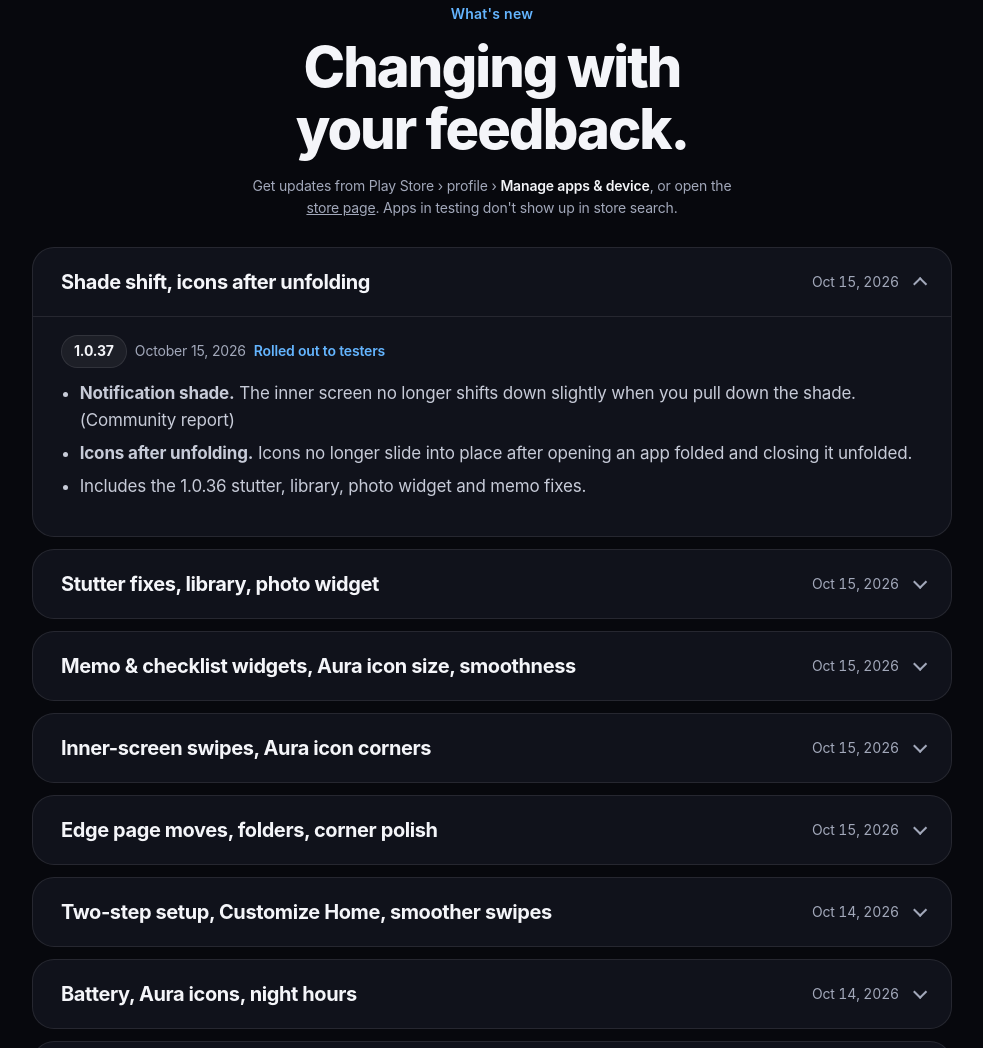
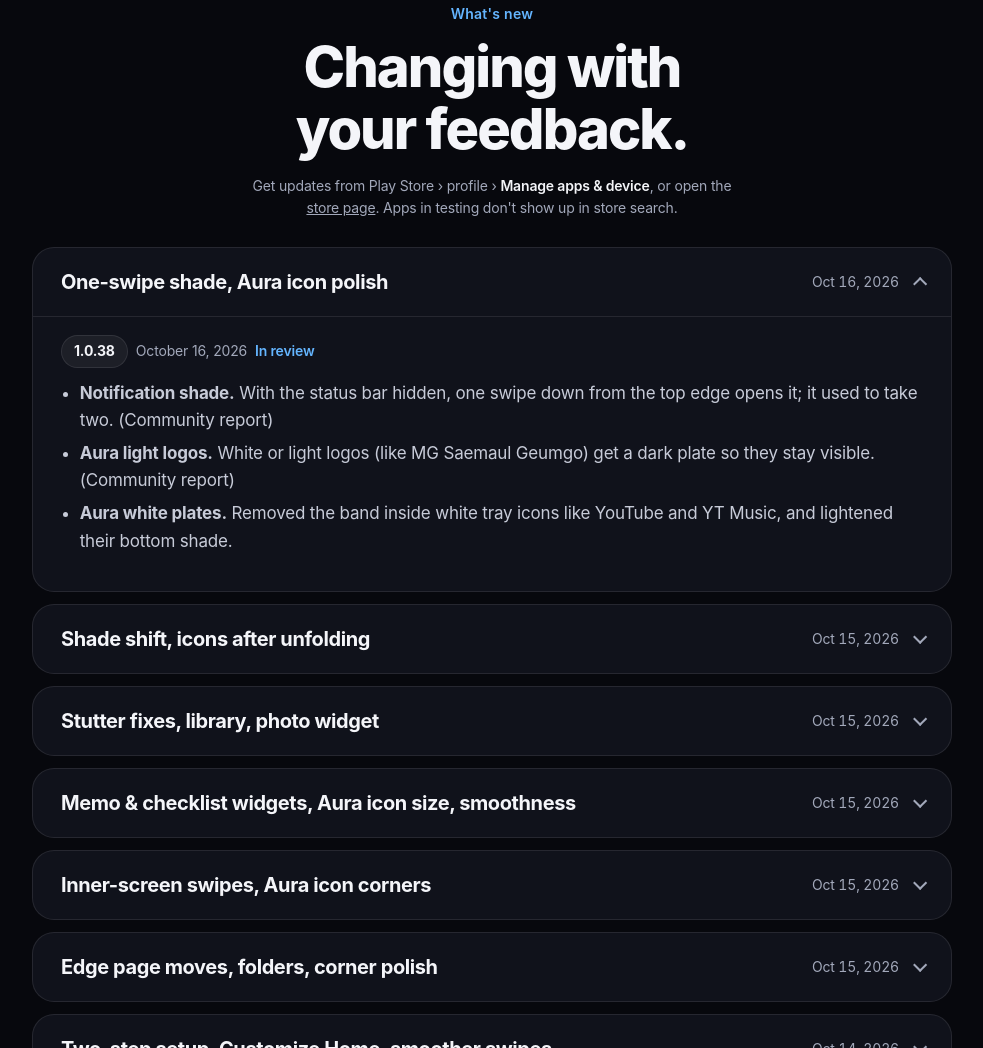
Before and after one commit to bgiseok/duomo, a plain HTML site: page index.html in a window 1280 px wide. Shown: the part 8357-9405 px from the top of the page, without its empty margins (148-1131 px from the left). Drawn offline with Linux system fonts and the light colour scheme; a web font is replaced by a local one.

Commit message:
사이트: 1.0.38 검토 중

```diff
--- a/index.html
+++ b/index.html
@@ -482,7 +482,23 @@
         <p class="account-note"><span data-l="ko">업데이트는 Play 스토어 › 프로필 › <b>앱 및 기기 관리</b>에서 받거나 <a style="text-decoration:underline" href="https://play.google.com/store/apps/details?id=com.bgiseok.crease">스토어 페이지</a>를 열어 받아요. 테스트 중인 앱이라 스토어 검색에는 나오지 않아요.</span><span data-l="en">Get updates from Play Store › profile › <b>Manage apps &amp; device</b>, or open the <a style="text-decoration:underline" href="https://play.google.com/store/apps/details?id=com.bgiseok.crease">store page</a>. Apps in testing don't show up in store search.</span></p>
       </div>
 
-            <details class="update" id="v1-0-37" open>
+            <details class="update" id="v1-0-38" open>
+        <summary><span class="title"><span data-l="ko">알림창 한 번에 · Aura 아이콘 다듬기</span><span data-l="en">One-swipe shade, Aura icon polish</span></span><span class="date"><span data-l="ko">26년 10월 16일</span><span data-l="en">Oct 16, 2026</span></span></summary>
+        <div class="update-body">
+        <p class="update-meta"><span class="ver">1.0.38</span><span><span data-l="ko">2026년 10월 16일</span><span data-l="en">October 16, 2026</span></span><span class="status"><span data-l="ko">검토 중</span><span data-l="en">In review</span></span></p>
+        <ul data-l="ko">
+          <li><b>알림창.</b> 상태바를 숨긴 화면에서 맨 위 가장자리를 한 번 내리면 바로 열려요. 두 번 내려야 하던 것을 고쳤어요. (카페 제보)</li>
+          <li><b>Aura 밝은 로고.</b> 흰색·연한 로고(새마을금고 등)는 어두운 판에 그려 잘 보여요. (카페 제보)</li>
+          <li><b>Aura 흰 판.</b> YouTube·YT Music처럼 흰 판 아이콘 안에 보이던 테두리 띠를 없애고 아래 그늘을 약하게 했어요.</li>
+        </ul>
+        <ul data-l="en">
+          <li><b>Notification shade.</b> With the status bar hidden, one swipe down from the top edge opens it; it used to take two. (Community report)</li>
+          <li><b>Aura light logos.</b> White or light logos (like MG Saemaul Geumgo) get a dark plate so they stay visible. (Community report)</li>
+          <li><b>Aura white plates.</b> Removed the band inside white tray icons like YouTube and YT Music, and lightened their bottom shade.</li>
+        </ul>
+        </div>
+      </details>
+            <details class="update" id="v1-0-37">
         <summary><span class="title"><span data-l="ko">알림창 내릴 때 흔들림 · 펼친 뒤 아이콘 움직임</span><span data-l="en">Shade shift, icons after unfolding</span></span><span class="date"><span data-l="ko">26년 10월 15일</span><span data-l="en">Oct 15, 2026</span></span></summary>
         <div class="update-body">
         <p class="update-meta"><span class="ver">1.0.37</span><span><span data-l="ko">2026년 10월 15일</span><span data-l="en">October 15, 2026</span></span><span class="status"><span data-l="ko">테스터에게 배포됨</span><span data-l="en">Rolled out to testers</span></span></p>
```
